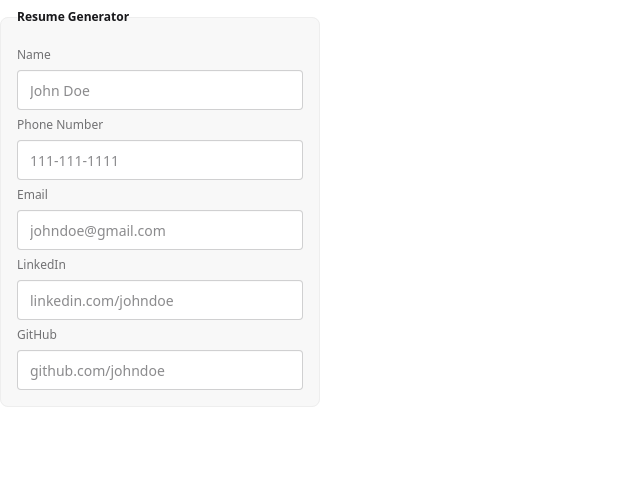
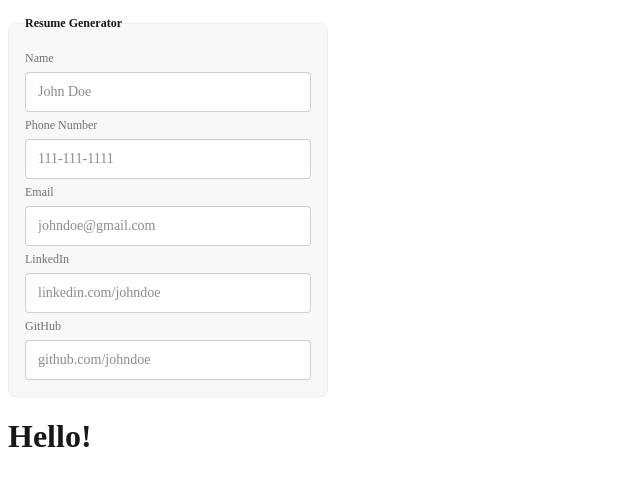
Before and after one commit to stelleron/resume-builder, a Svelte app in the folder frontend/: page / in a window 1280 px wide. Shown: the top 486 px of the page, without its empty margins (0-640 px from the left). Built offline with nearby package versions, Linux system fonts and the light colour scheme.

Commit message:
Committing basic changes

```diff
--- a/frontend/index.html
+++ b/frontend/index.html
@@ -3,7 +3,6 @@
   <head>
     <meta charset="UTF-8" />
     <link rel="icon" type="image/svg+xml" href="/vite.svg" />
-    <link href="/src/App.css" rel="stylesheet">
     <meta name="viewport" content="width=device-width, initial-scale=1.0" />
     <title>Vite + Svelte + TS</title>
   </head>
--- a/frontend/src/App.svelte
+++ b/frontend/src/App.svelte
@@ -1,23 +1,7 @@
 <script lang="ts">
+  import PagePreview from "./lib/PagePreview.svelte";
+  import HeaderForm from "./lib/HeaderForm.svelte";
 </script>
 
-<main>
-  <fieldset class="fieldset bg-base-200 border-base-300 rounded-box w-xs border p-4">
-    <legend class="fieldset-legend">Resume Generator</legend>
-
-    <label class="label">Name</label>
-    <input type="text" class="input" placeholder="John Doe" />
-
-    <label class="label">Phone Number</label>
-    <input type="text" class="input" placeholder="111-111-1111" />
-
-    <label class="label">Email</label>
-    <input type="text" class="input" placeholder="johndoe@gmail.com" />
-
-    <label class="label">LinkedIn</label>
-    <input type="text" class="input" placeholder="linkedin.com/johndoe" />
-
-    <label class="label">GitHub</label>
-    <input type="text" class="input" placeholder="github.com/johndoe" />
-  </fieldset>
-</main>
+<HeaderForm/>
+<PagePreview/>
--- /dev/null
+++ b/frontend/src/lib/HeaderForm.svelte
@@ -0,0 +1,24 @@
+<style>
+  @import '../styles/App.css';
+</style>
+
+<main>
+  <fieldset class="fieldset bg-base-200 border-base-300 rounded-box w-xs border p-4">
+    <legend class="fieldset-legend">Resume Generator</legend>
+
+    <label class="label">Name</label>
+    <input type="text" class="input" placeholder="John Doe" />
+
+    <label class="label">Phone Number</label>
+    <input type="text" class="input" placeholder="111-111-1111" />
+
+    <label class="label">Email</label>
+    <input type="text" class="input" placeholder="johndoe@gmail.com" />
+
+    <label class="label">LinkedIn</label>
+    <input type="text" class="input" placeholder="linkedin.com/johndoe" />
+
+    <label class="label">GitHub</label>
+    <input type="text" class="input" placeholder="github.com/johndoe" />
+  </fieldset>
+</main>
--- /dev/null
+++ b/frontend/src/lib/PagePreview.svelte
@@ -0,0 +1,5 @@
+<main>
+    <div id="resume-preview">
+        <h1>Hello!</h1>
+    </div>
+</main>
--- a/frontend/src/lib/TextEntry.svelte
+++ /dev/null
@@ -1,3 +0,0 @@
-<main>
-
-</main>
```
Also changed, not shown: frontend/src/styles/App.css (line endings or trailing spaces).
